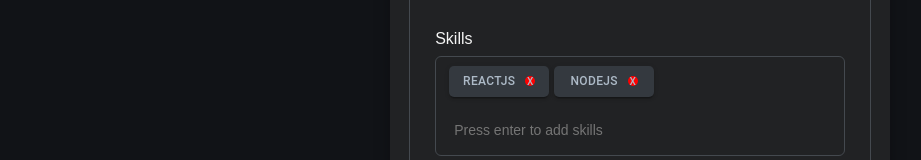
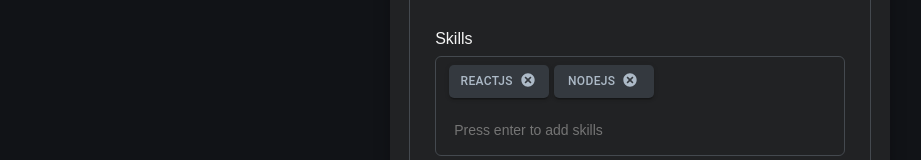
Before and after one commit to cris-perez93/mwc-reto, a Next.js app: page /user/edit-skills in a window 1280 px wide. Shown: the part 460-620 px from the top of the page, without its empty margins (0-921 px from the left). Built offline with nearby package versions, Linux system fonts and the light colour scheme; a web font is replaced by a local one.

Commit message:
commit fix

```diff
--- a/components/FormSkills/InputComponent/Skills.js
+++ b/components/FormSkills/InputComponent/Skills.js
@@ -1,6 +1,6 @@
 import { Camp, Label } from "../Styled";
 import ButtonSkills from "../../ButtonSkills/ButtonSkills";
-
+import { TiDelete } from "react-icons/ti";
 import { ContainerTagsInput,DeleteButton, Input } from "../Styled";
 import PropTypes from 'prop-types'
 
@@ -16,8 +16,8 @@
               {skills.map((skill, index) => (
                   <ButtonSkills key={index}>
                     <span>{skill}</span>
-                    <DeleteButton onClick={() => removeSkills(index)}>
-                      x
+                    <DeleteButton>
+                    <TiDelete onClick={() => removeSkills(index)} />
                     </DeleteButton>
                   </ButtonSkills>
                 ))}
--- a/components/FormSkills/Styled.js
+++ b/components/FormSkills/Styled.js
@@ -115,15 +115,12 @@
 `
 export const DeleteButton = styled.div`
 
-  font-size:10px;
-  margin-left:10px;
+  font-size:20px;
+  margin-left:5px ;
   display :flex ;
   align-items:center;
   justify-content:center;
-  background: red;
-  width: 10px;
-  height: 10px;
-  border-radius:100% ;
+  margin-bottom: 3px;
   &:hover{
       background: rgb(77, 41, 41);
       border-radius:100% ;
--- a/components/VistaProfile/VistaProfileComponent.jsx
+++ b/components/VistaProfile/VistaProfileComponent.jsx
@@ -1,6 +1,6 @@
 import { ContainerGeneral, AvatarEdit } from "./Styled";
 import CardProfile from "./Components/CardProfile/CardProfile";
-import CardSkills from "./Components/CardSkills/CardSkills";
+import CardSkills from "./components/CardSkills/CardSkills";
 
 const VistaProfileComponent = ({
   onClickEditarDatos,
```
Also changed, not shown: components/VistaProfile/components/CardProfile/CardProfile.js (+7 -5 lines), components/VistaProfile/components/CardProfile/components/SocialComponent.js (added, +28 -0 lines).
